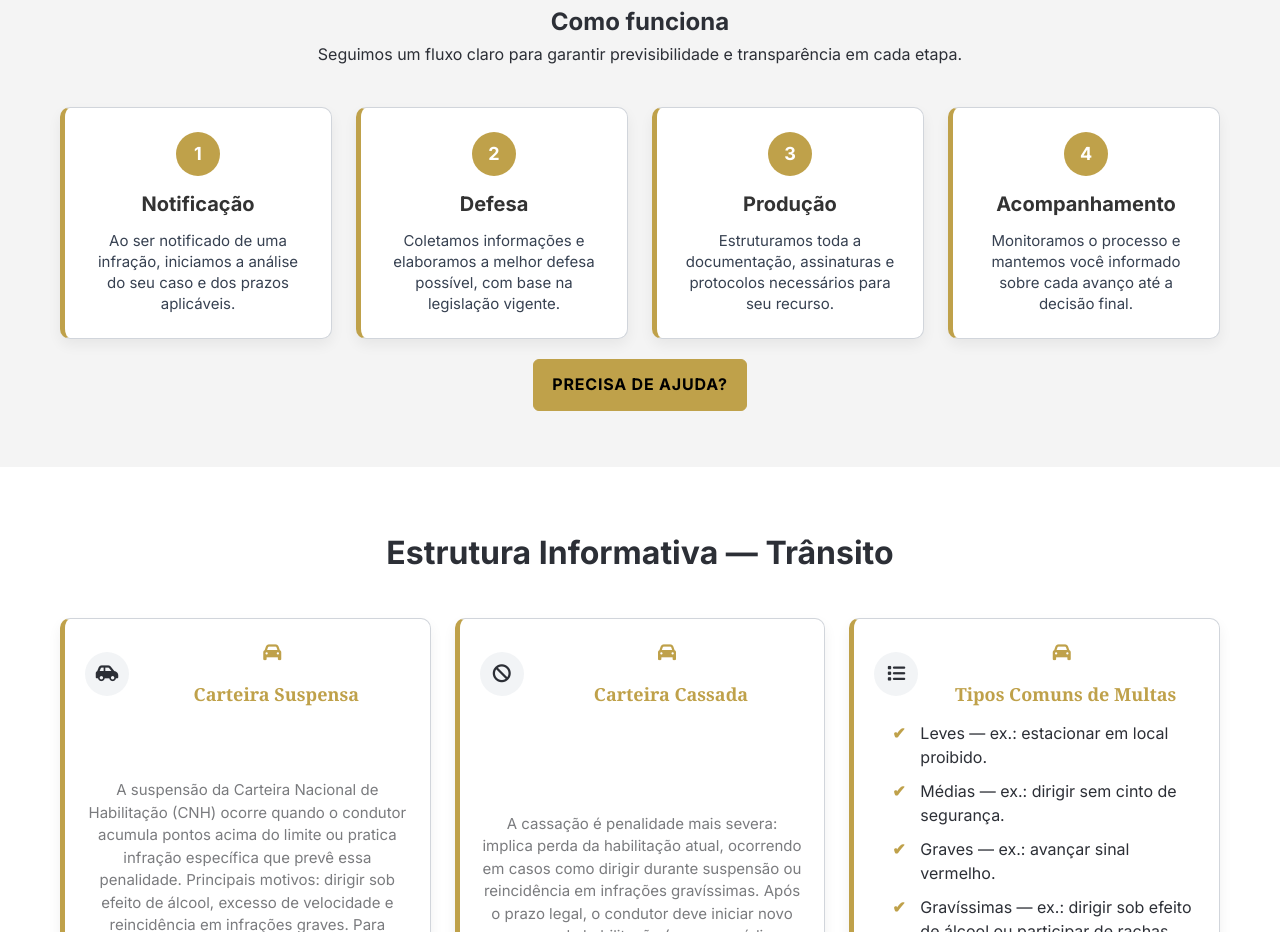
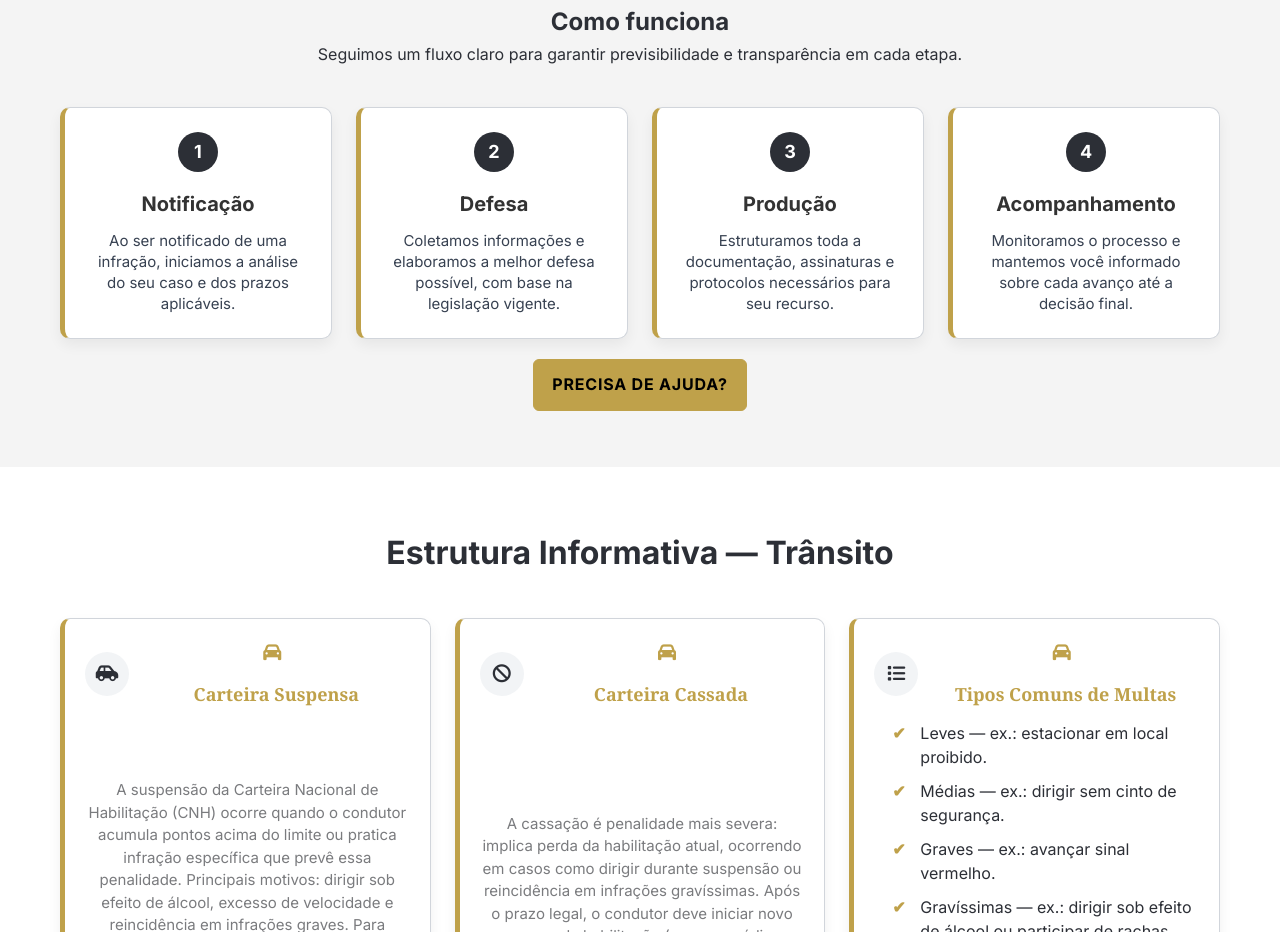
Before and after one commit to RerissonHRS/FGA-Solucoes-em-Transito, a plain HTML site: page index.html in a window 1280 px wide. Shown: the part 1074-2006 px from the top of the page. Drawn offline with Linux system fonts and the light colour scheme.

Commit message:
Atualização do site

```diff
--- a/css/style.css
+++ b/css/style.css
@@ -706,19 +706,18 @@ ul {
 }
 
 .step-number {
-  width: 44px;
-  height: 44px;
+  width: 40px;
+  height: 40px;
   border-radius: 50%;
-  background: var(--accent, #333333);
-  color: var(--white, #fff);
-  font-weight: bold;
-  font-size: 18px;
   display: flex;
   align-items: center;
   justify-content: center;
-  margin-bottom: 12px;
+  background: var(--text, #333333);
+  color: var(--white, #FFFFFF);
+  font-weight: 700;
+  font-size: 18px;
+  margin: 0 auto 16px auto;
 }
-
 
 .step h3 {
   font-size: 20px;
```
